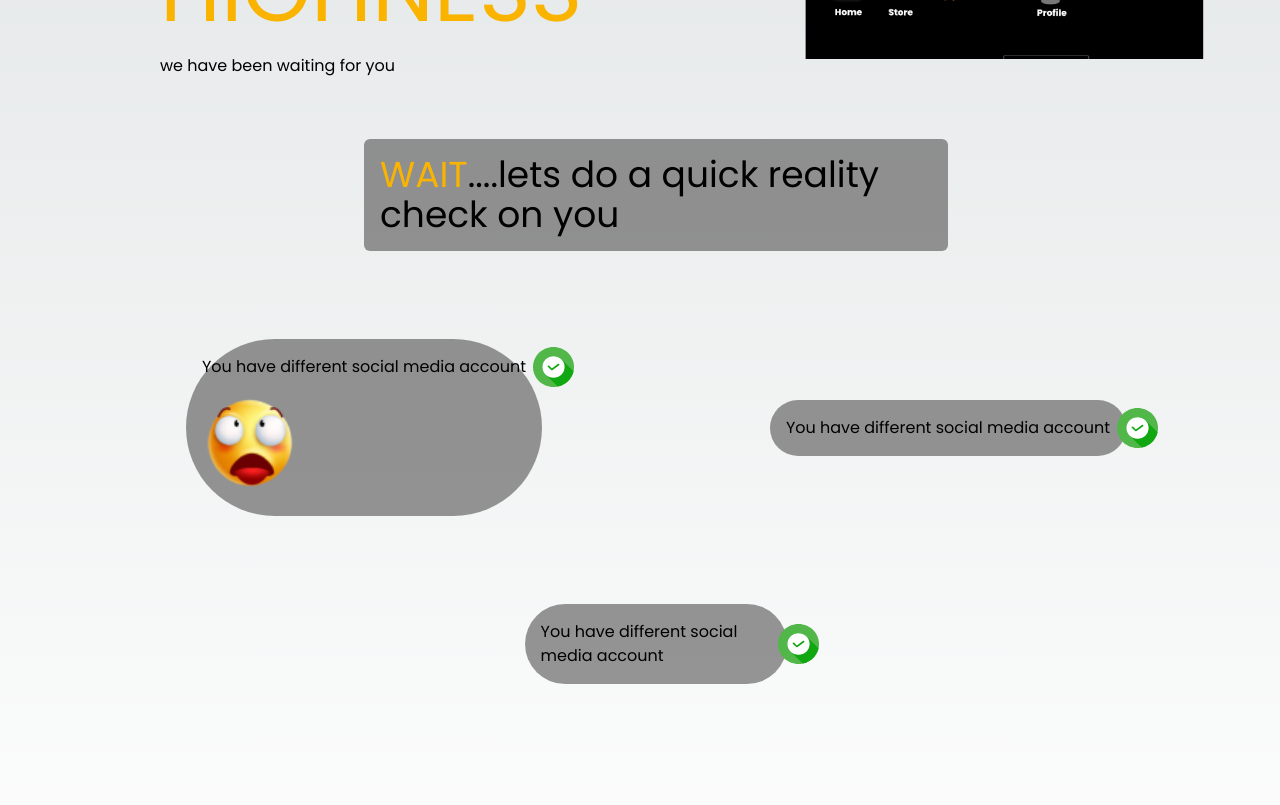
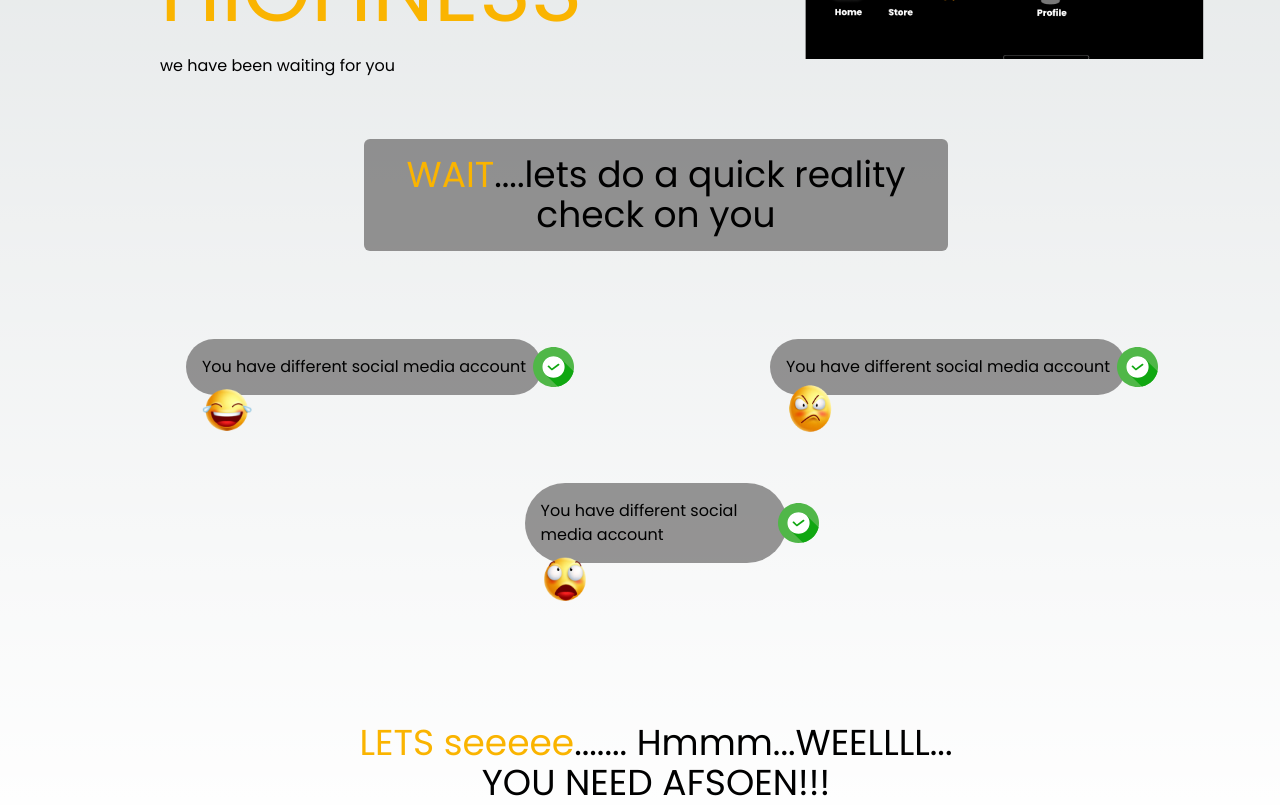
Before and after one commit to git-create-devben/afsoearn-waitlist, a Next.js app: page / in a window 1280 px wide. Shown: the part 740-1545 px from the top of the page. Built offline with nearby package versions, Linux system fonts and the light colour scheme.

Commit message:
adjust design

```diff
--- a/src/app/Hero.tsx
+++ b/src/app/Hero.tsx
@@ -7,7 +7,7 @@ import emoji3 from "../../public/images/emoji3.png"
 export default function Hero() {
   return (
     <main className="p-10 w-full">
-      <div className="bg-scolor p-4  mb-20 lg:w-[50%] m-auto rounded-md">
+      <div className="bg-scolor p-4  mb-20 lg:w-[50%] m-auto rounded-md text-center">
         <h1 className="text-4xl">
           <span className="text-pcolor">WAIT</span>....lets do a quick reality
           check on you
@@ -16,15 +16,17 @@ export default function Hero() {
       <div className="grid lg:grid-cols-2 p-2 place-content-around place-items-center gap-4">
         <div className="relative bg-scolor p-4  rounded-full gap-4 place-self-center">
           <p className="relative flex items-center">You have different social media account <span className="absolute -right-12"><Mark/></span></p>
-          <Image src={emoji1} alt="emoji" width={100} height={100} />
+          <Image src={emoji3} alt="emoji" width={50} height={10} className="absolute"/>
         </div>
         <div className="bg-scolor p-4 w- rounded-full place-self-center">
         <p className="relative flex items-center">You have different social media account <span className="absolute -right-12"><Mark/></span></p>
+        <Image src={emoji2} alt="emoji" width={50} height={10} className="absolute"/>
         </div>
 
       </div>
       <div className="bg-scolor p-4  mb-20 lg:w-[22.5%] m-auto rounded-full mt-20">
       <p className="relative flex items-center">You have different social media account <span className="absolute -right-12"><Mark/></span></p>
+      <Image src={emoji1} alt="emoji" width={50} height={10} className="absolute"/>
         </div>
 
       <div className="text-center lg:text-4xl leading-loose mt-10 lg:mt-40 text-2xl">
```
